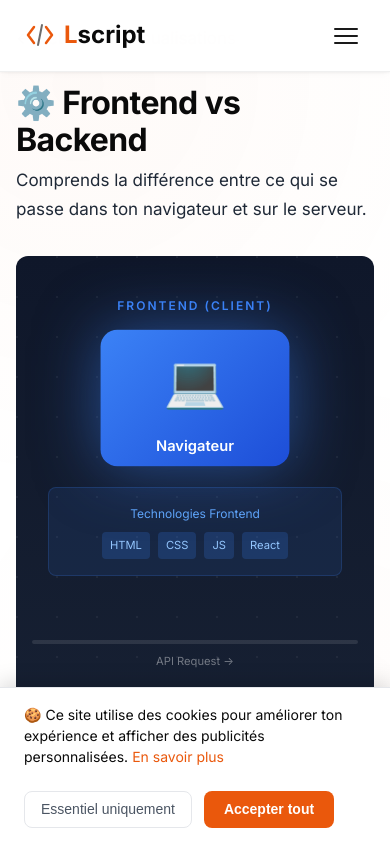
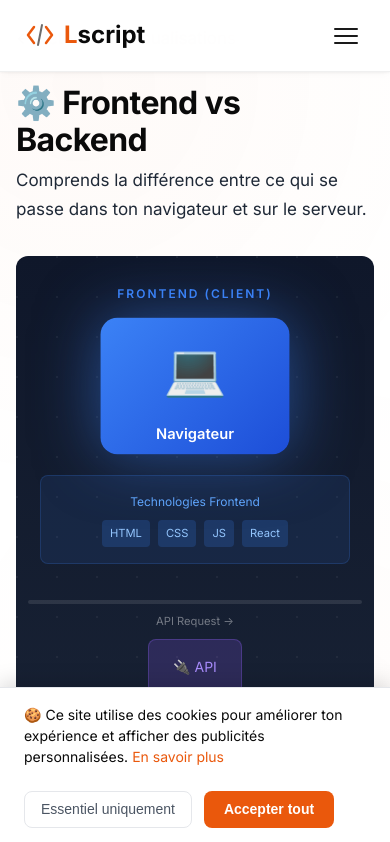
Before and after one commit to NovaIA25/lscript, a Next.js app: page /visualisations/frontend-backend in a window 390 px wide. Shown: the top 842 px of the page. Built offline with nearby package versions, Linux system fonts and the light colour scheme.

Commit message:
style: compact mobile visualization boxes for less scrolling

```diff
--- a/styles/globals.css
+++ b/styles/globals.css
@@ -3225,34 +3225,64 @@ img {
 @media (max-width: 640px) {
   /* Visualization area: reduce padding */
   .viz-area {
-    padding: 1.5rem 1rem !important;
-    min-height: 280px !important;
-  }
-
-  /* Main layout: stack vertically */
+    padding: 1rem 0.75rem !important;
+    min-height: auto !important;
+  }
+
+  /* Main layout: stack vertically with less gap */
   .viz-main-layout {
     flex-direction: column !important;
-    gap: 2rem !important;
-  }
-
-  /* Frontend/Backend sides: full width */
+    gap: 1rem !important;
+  }
+
+  /* Frontend/Backend sides: compact */
   .viz-main-layout > div {
-    padding: 1rem !important;
+    padding: 0.75rem !important;
     width: 100% !important;
   }
 
-  /* Browser/Server boxes: smaller */
+  /* Browser/Server boxes: much smaller */
   .viz-main-layout [style*="width: '180px'"],
   .viz-main-layout [style*="width: '140px'"] {
-    width: 120px !important;
-    height: 100px !important;
-  }
-
-  /* Connection area in middle */
+    width: 90px !important;
+    height: 70px !important;
+  }
+
+  /* Smaller emoji icons */
+  .viz-main-layout [style*="fontSize: '3rem'"],
+  .viz-main-layout [style*="fontSize: '2.5rem'"] {
+    font-size: 1.5rem !important;
+  }
+
+  /* Smaller text labels */
+  .viz-main-layout [style*="fontSize: '0.875rem'"],
+  .viz-main-layout [style*="fontSize: '0.8rem'"] {
+    font-size: 0.7rem !important;
+    margin-top: 0.25rem !important;
+  }
+
+  /* Tech badges container: less padding */
+  .viz-main-layout [style*="marginTop: '1.5rem'"] {
+    margin-top: 0.75rem !important;
+    padding: 0.5rem !important;
+  }
+
+  /* API label smaller */
+  .viz-main-layout [style*="padding: '0.75rem 1.5rem'"] {
+    padding: 0.5rem 1rem !important;
+  }
+
+  /* Connection area in middle: compact */
   .viz-main-layout [style*="flex: 0.8"] {
     width: 100% !important;
     flex: none !important;
-    padding: 1rem 0 !important;
+    padding: 0.5rem 0 !important;
+    gap: 0.5rem !important;
+  }
+
+  /* Arrow labels smaller */
+  .viz-main-layout [style*="fontSize: '0.7rem'"] {
+    font-size: 0.6rem !important;
   }
 
   /* Controls: stack vertically */
```
